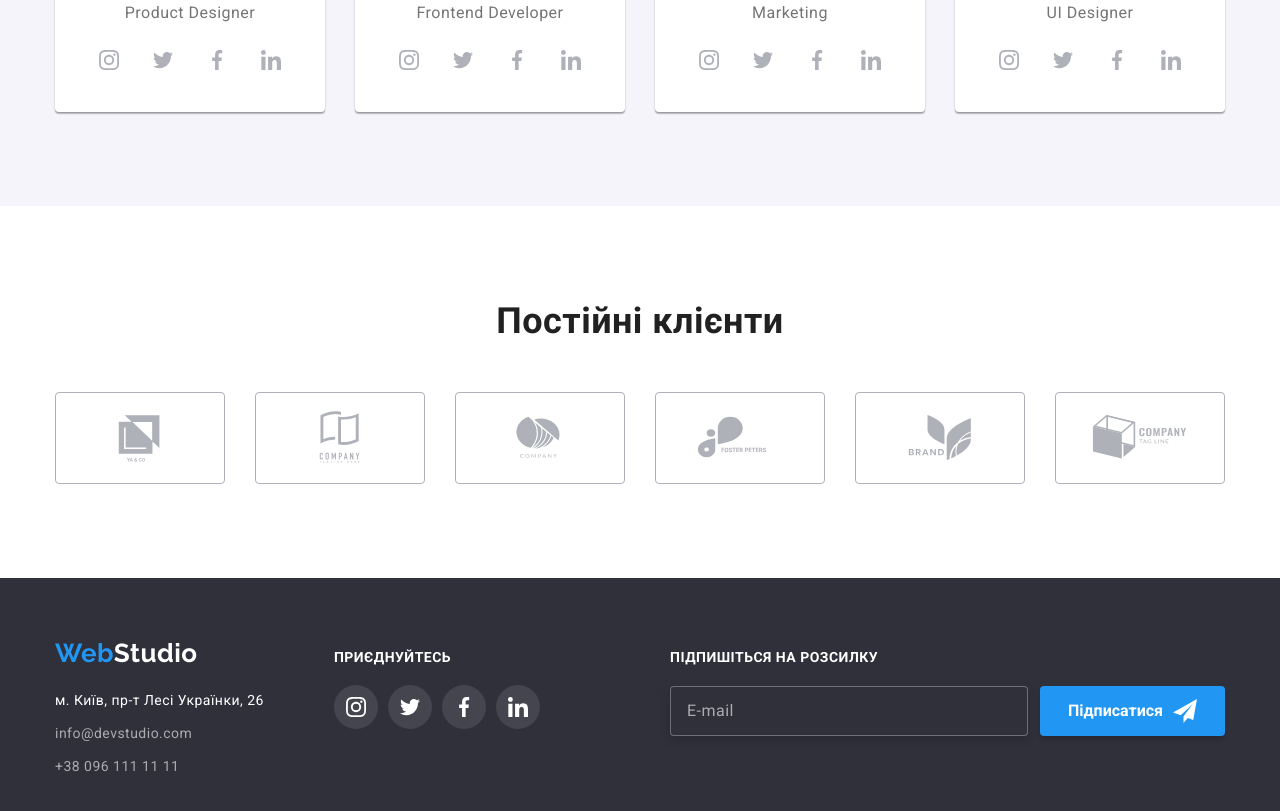
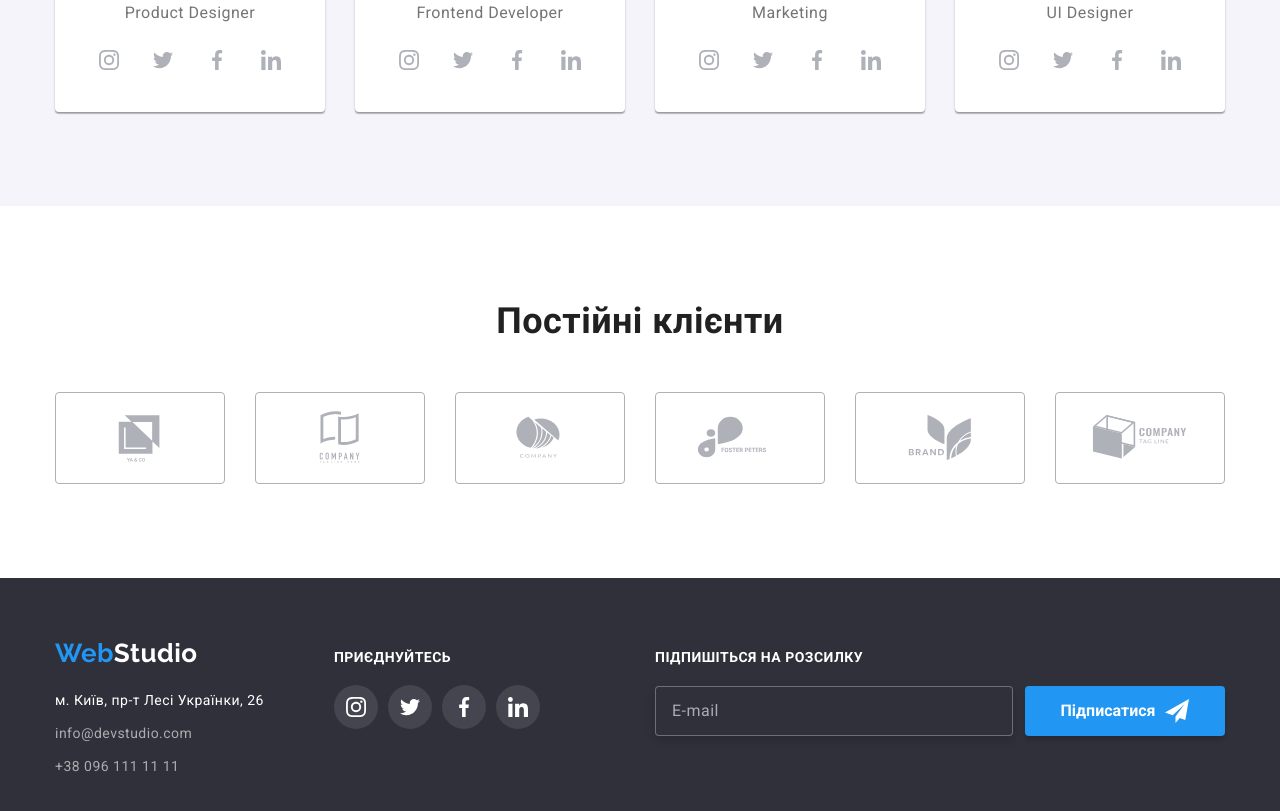
Before and after one commit to DanyloKharkiv/goit-markup-hw-06, a plain HTML site: page index.html in a window 1280 px wide. Shown: the part 2099-2910 px from the top of the page. Drawn offline with nearby package versions, Linux system fonts and the light colour scheme.

Commit message:
some fix

```diff
--- a/css/styles.css
+++ b/css/styles.css
@@ -550,10 +550,13 @@ img {
     display: flex;
 }
 
+.footer-form-item {
+    margin-right: 12px;
+}
+
 .contact-form-telegram {
     width: 358px;
     height: 50px;
-    margin-right: 12px;
     padding-left: 16px;
     border: 1px solid rgba(255, 255, 255, 0.3);
     filter: drop-shadow(0px 4px 4px rgba(0, 0, 0, 0.15));
@@ -574,8 +577,9 @@ img {
 }
 
 .footer-contact-button {
-    display: block;
-    position: relative;
+    display: flex;
+    justify-content: center;
+    align-items: center;
     cursor: pointer;
     color: var(--white-color);
     font-weight: 700;
@@ -584,16 +588,15 @@ img {
     background-color: var(--blue-color);
     box-shadow: 0px 4px 4px rgba(0, 0, 0, 0.15);
     border-radius: 4px;
-    padding: 10px 62px 10px 28px;
+    padding: 10px;
     border-width: 0;
+    width: 200px;
+    height: 50px;
 }
 
 .telegram-icon {
-    position: absolute;
-    top: 50%;
-    transform: translateY(-12px);
-    right: 28px;
     fill: var(--white-color);
+    margin-left: 10px;
 }
 
 /* Стилі модального вікна */
@@ -712,6 +715,7 @@ img {
 }
 
 .modal-form-message {
+    display: block;
     width: 100%;
     height: 120px;
     border: 1px solid rgba(33, 33, 33, 0.2);
@@ -770,6 +774,10 @@ img {
 }
 
 .modal-form-own-checkbox-active-icon {
+    fill: var(--dark-color);
+}
+
+.modal-form-own-checkbox-active-icon {
     display: none;
 }
 
@@ -777,8 +785,8 @@ img {
  display: block;
 }
 
-.modal-form-check:focus + .modal-form-own-checkbox {
-    box-shadow: 0 0 0 2px var(--blue-color);
+.modal-form-check:focus + .modal-form-own-checkbox .modal-form-own-checkbox-icon {
+    fill: var(--blue-color);
 }
 
 .modal-form-btn {
--- a/index.html
+++ b/index.html
@@ -398,7 +398,7 @@
             <div class="footer-contact-form">
                 <p class="footer-contact-form-title">Підпишіться на розсилку</p>
                 <form class="footer-form">
-                    <label>
+                    <label class="footer-form-item">
                         <input type="email" class="contact-form-telegram" name="user_email" required placeholder="E-mail">
                     </label>
                     <button type="submit" class="footer-contact-button">
```
